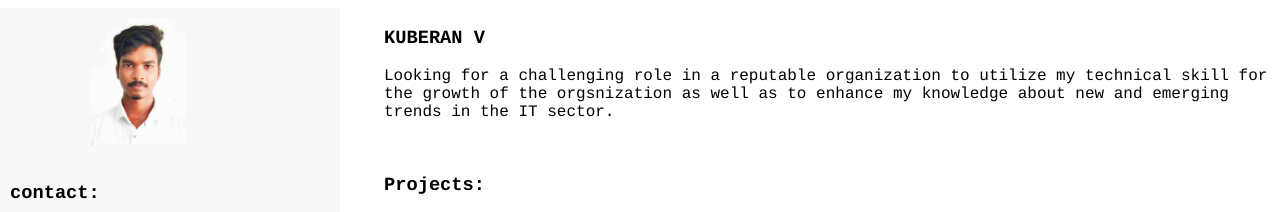
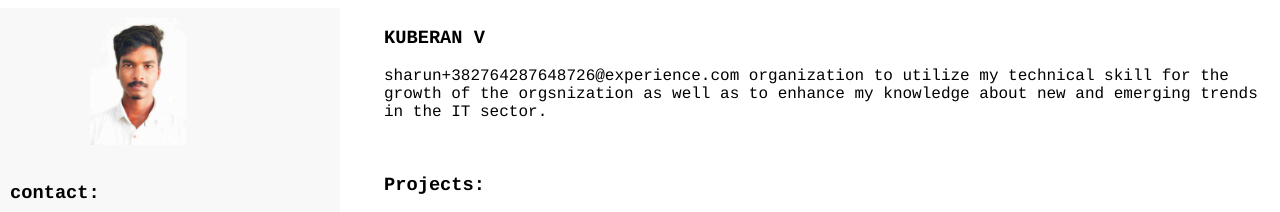
Before and after one commit to kuberan3/kuberan3, a plain HTML site: page index.html in a window 1280 px wide. Shown: the top 212 px of the page. Drawn offline with Linux system fonts and the light colour scheme.

Commit message:
Update index.html

```diff
--- a/index.html
+++ b/index.html
@@ -36,7 +36,7 @@
 	<h3>KUBERAN V</h3>
 	<div class="para1">
 		<p>
-			Looking for a challenging role in a reputable organization to utilize my technical skill for the growth of the orgsnization as well as to enhance my knowledge about new and emerging trends in the IT sector.
+		sharun+382764287648726@experience.com	organization to utilize my technical skill for the growth of the orgsnization as well as to enhance my knowledge about new and emerging trends in the IT sector.
 		</p>
 	</div><br>
 	<h3>Projects:</h3><hr>
```
